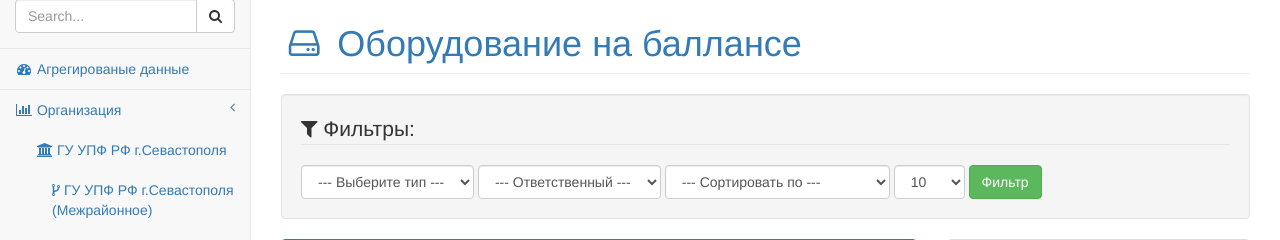
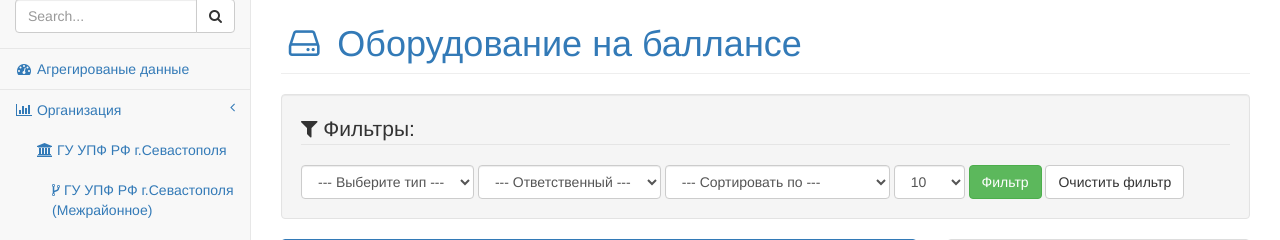
Before and after one commit to ale88andr/inventory, a Django app: page /equipments/ in a window 1280 px wide. Shown: the part 67-307 px from the top of the page. Run offline with Django 3.2, Linux system fonts and the light colour scheme; data comes from the database, SQL or seed files in the repository; some libraries are stand-ins or nearby versions.

Commit message:
[#0018] clear filter button

```diff
--- a/equipment/templates/equipment/partials/_filter.html
+++ b/equipment/templates/equipment/partials/_filter.html
@@ -10,6 +10,7 @@
                     </div>
                 {% endfor %}
                 <input type="submit" class="btn btn-success" value="Фильтр">
+                <a href="{% url 'equipments' %}" class="btn btn-default">Очистить фильтр</a>
             </fieldset>
         </form>
     </div>
```
